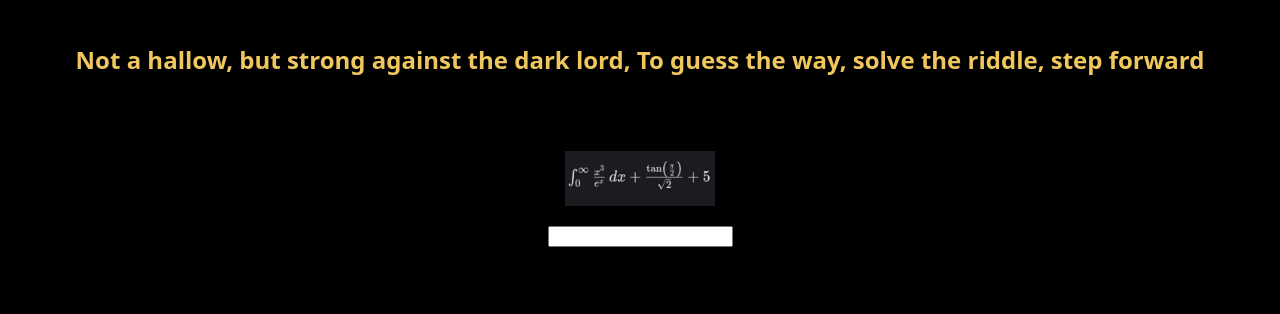
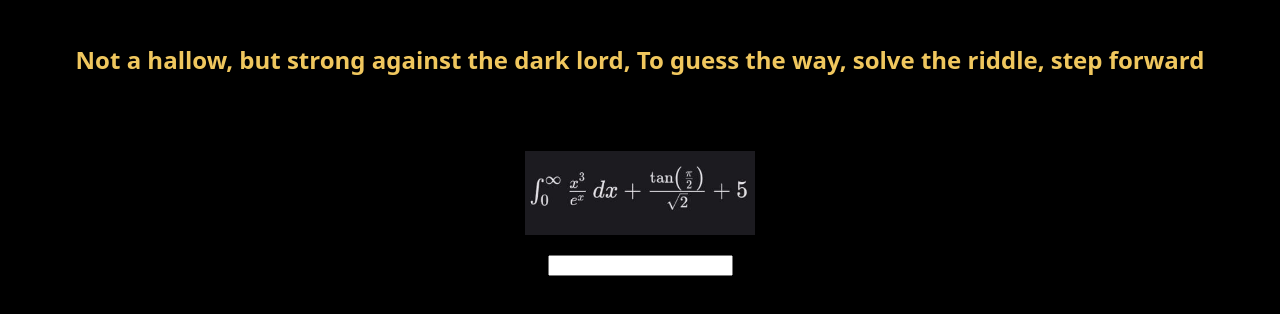
Before and after one commit to scavengerhuntavensis/fawkes, a plain HTML site: page index.html in a window 1280 px wide. Drawn offline with Linux system fonts and the light colour scheme; a web font is replaced by a local one.

Commit message:
Update style.css

```diff
--- a/style.css
+++ b/style.css
@@ -26,7 +26,7 @@ h2{
     padding:15px;
 }
 .math{
-    width: 150px;
+    width: 230px;
     margin:20px;
 }
 
```
